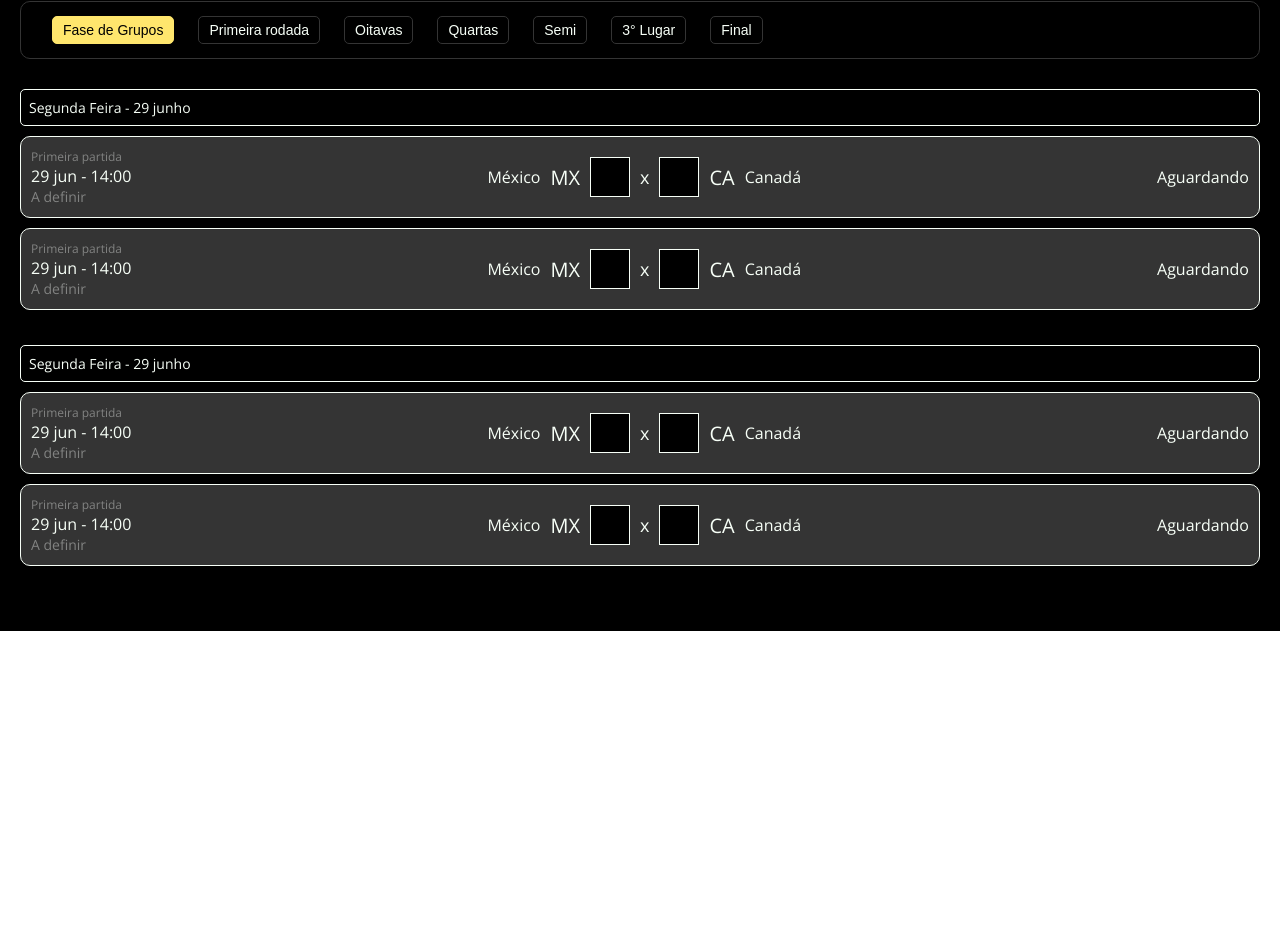
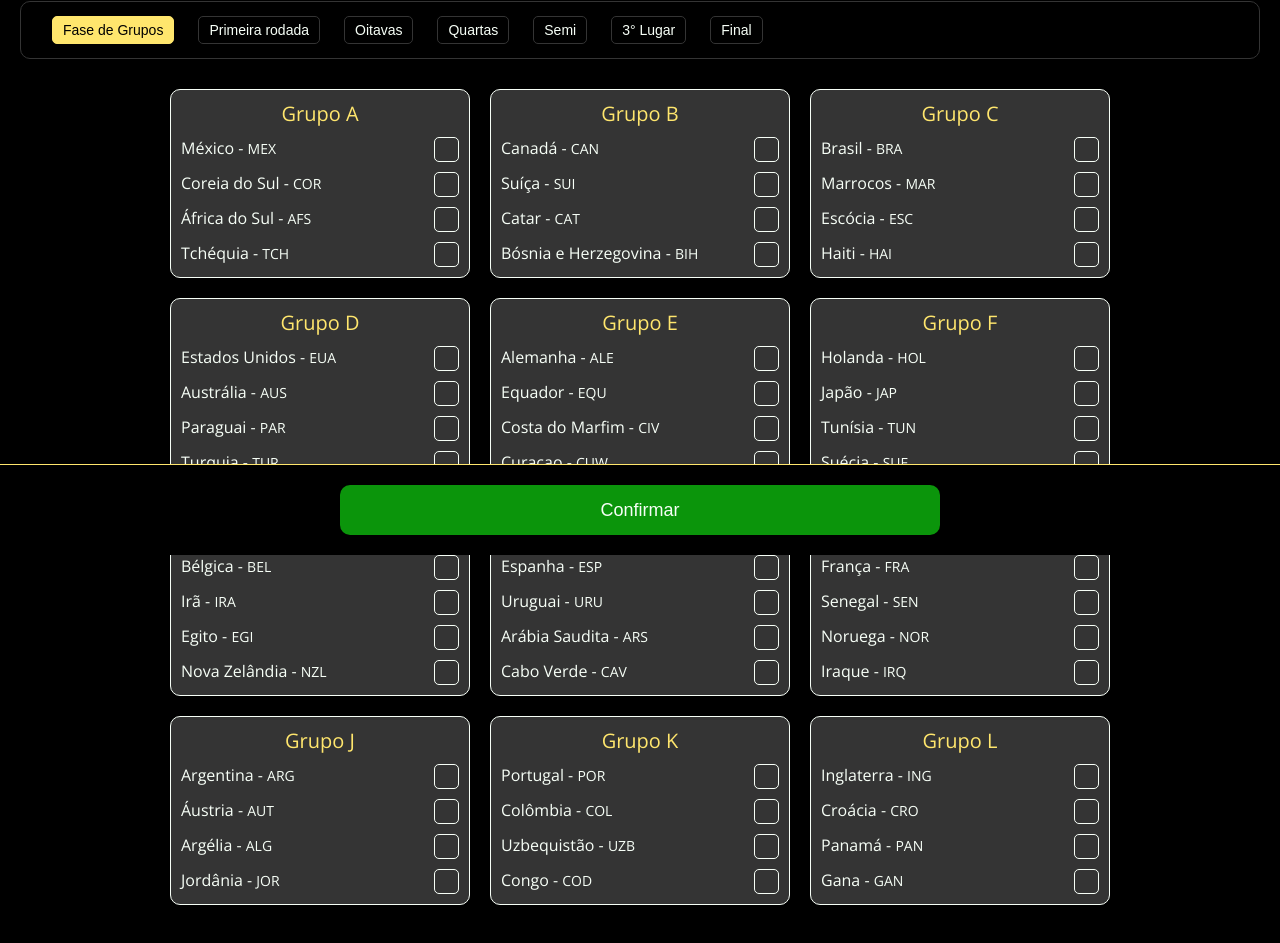
Before and after one commit to RizziSilva/bolao, a React (Vite) app: page /bolao/1 in a window 1280 px wide. Shown: the part 245-1188 px from the top of the page. Before the commit the page ends 876 px from the top, so only its background shows below. Built offline with nearby package versions, Linux system fonts and the light colour scheme; no server answers; the database is empty; sample sign-in values are in the browser's storage.

Commit message:
feat: create confirm button for user guesses

```diff
--- a/src/constants/mocks.js
+++ b/src/constants/mocks.js
@@ -4,54 +4,54 @@ export const MOCK_BOLAO = {
 };
 
 export const MOCK_TEAMS = [
-  { id: 1, name: "Mexico", acronym: "MEX", group: "A" },
-  { id: 2, name: "South Africa", acronym: "RSA", group: "A" },
-  { id: 3, name: "South Korea", acronym: "KOR", group: "A" },
-  { id: 4, name: "Czechia", acronym: "CZE", group: "A" },
-  { id: 5, name: "Canada", acronym: "CAN", group: "B" },
-  { id: 6, name: "Switzerland", acronym: "SUI", group: "B" },
-  { id: 7, name: "Qatar", acronym: "QAT", group: "B" },
-  { id: 8, name: "Bosnia and Herzegovina", acronym: "BIH", group: "B" },
-  { id: 9, name: "Brazil", acronym: "BRA", group: "C" },
-  { id: 10, name: "Morocco", acronym: "MAR", group: "C" },
-  { id: 11, name: "Scotland", acronym: "SCO", group: "C" },
+  { id: 1, name: "México", acronym: "MEX", group: "A" },
+  { id: 2, name: "Coreia do Sul", acronym: "COR", group: "A" },
+  { id: 3, name: "África do Sul", acronym: "AFS", group: "A" },
+  { id: 4, name: "Tchéquia", acronym: "TCH", group: "A" },
+  { id: 5, name: "Canadá", acronym: "CAN", group: "B" },
+  { id: 6, name: "Suíça", acronym: "SUI", group: "B" },
+  { id: 7, name: "Catar", acronym: "CAT", group: "B" },
+  { id: 8, name: "Bósnia e Herzegovina", acronym: "BIH", group: "B" },
+  { id: 9, name: "Brasil", acronym: "BRA", group: "C" },
+  { id: 10, name: "Marrocos", acronym: "MAR", group: "C" },
+  { id: 11, name: "Escócia", acronym: "ESC", group: "C" },
   { id: 12, name: "Haiti", acronym: "HAI", group: "C" },
-  { id: 13, name: "United States", acronym: "USA", group: "D" },
-  { id: 14, name: "Paraguay", acronym: "PAR", group: "D" },
-  { id: 15, name: "Australia", acronym: "AUS", group: "D" },
-  { id: 16, name: "Turkey", acronym: "TUR", group: "D" },
-  { id: 17, name: "Germany", acronym: "GER", group: "E" },
-  { id: 18, name: "Ecuador", acronym: "ECU", group: "E" },
-  { id: 19, name: "Ivory Coast", acronym: "CIV", group: "E" },
-  { id: 20, name: "Curacao", acronym: "CUW", group: "E" },
-  { id: 21, name: "Netherlands", acronym: "NED", group: "F" },
-  { id: 22, name: "Sweden", acronym: "SWE", group: "F" },
-  { id: 23, name: "Japan", acronym: "JPN", group: "F" },
-  { id: 24, name: "Tunisia", acronym: "TUN", group: "F" },
-  { id: 25, name: "Belgium", acronym: "BEL", group: "G" },
-  { id: 26, name: "Egypt", acronym: "EGY", group: "G" },
-  { id: 27, name: "Iran", acronym: "IRN", group: "G" },
-  { id: 28, name: "New Zealand", acronym: "NZL", group: "G" },
-  { id: 29, name: "Spain", acronym: "ESP", group: "H" },
-  { id: 30, name: "Uruguay", acronym: "URU", group: "H" },
-  { id: 31, name: "Saudi Arabia", acronym: "KSA", group: "H" },
-  { id: 32, name: "Cape Verde", acronym: "CPV", group: "H" },
-  { id: 33, name: "France", acronym: "FRA", group: "I" },
+  { id: 13, name: "Estados Unidos", acronym: "EUA", group: "D" },
+  { id: 14, name: "Austrália", acronym: "AUS", group: "D" },
+  { id: 15, name: "Paraguai", acronym: "PAR", group: "D" },
+  { id: 16, name: "Turquia", acronym: "TUR", group: "D" },
+  { id: 17, name: "Alemanha", acronym: "ALE", group: "E" },
+  { id: 18, name: "Equador", acronym: "EQU", group: "E" },
+  { id: 19, name: "Costa do Marfim", acronym: "CIV", group: "E" },
+  { id: 20, name: "Curaçao", acronym: "CUW", group: "E" },
+  { id: 21, name: "Holanda", acronym: "HOL", group: "F" },
+  { id: 22, name: "Japão", acronym: "JAP", group: "F" },
+  { id: 23, name: "Tunísia", acronym: "TUN", group: "F" },
+  { id: 24, name: "Suécia", acronym: "SUE", group: "F" },
+  { id: 25, name: "Bélgica", acronym: "BEL", group: "G" },
+  { id: 26, name: "Irã", acronym: "IRA", group: "G" },
+  { id: 27, name: "Egito", acronym: "EGI", group: "G" },
+  { id: 28, name: "Nova Zelândia", acronym: "NZL", group: "G" },
+  { id: 29, name: "Espanha", acronym: "ESP", group: "H" },
+  { id: 30, name: "Uruguai", acronym: "URU", group: "H" },
+  { id: 31, name: "Arábia Saudita", acronym: "ARS", group: "H" },
+  { id: 32, name: "Cabo Verde", acronym: "CAV", group: "H" },
+  { id: 33, name: "França", acronym: "FRA", group: "I" },
   { id: 34, name: "Senegal", acronym: "SEN", group: "I" },
-  { id: 35, name: "Norway", acronym: "NOR", group: "I" },
-  { id: 36, name: "Iraq", acronym: "IRQ", group: "I" },
+  { id: 35, name: "Noruega", acronym: "NOR", group: "I" },
+  { id: 36, name: "Iraque", acronym: "IRQ", group: "I" },
   { id: 37, name: "Argentina", acronym: "ARG", group: "J" },
-  { id: 38, name: "Austria", acronym: "AUT", group: "J" },
-  { id: 39, name: "Algeria", acronym: "ALG", group: "J" },
-  { id: 40, name: "Jordan", acronym: "JOR", group: "J" },
+  { id: 38, name: "Áustria", acronym: "AUT", group: "J" },
+  { id: 39, name: "Argélia", acronym: "ALG", group: "J" },
+  { id: 40, name: "Jordânia", acronym: "JOR", group: "J" },
   { id: 41, name: "Portugal", acronym: "POR", group: "K" },
-  { id: 42, name: "Colombia", acronym: "COL", group: "K" },
-  { id: 43, name: "Uzbekistan", acronym: "UZB", group: "K" },
-  { id: 44, name: "DR Congo", acronym: "COD", group: "K" },
-  { id: 45, name: "England", acronym: "ENG", group: "L" },
-  { id: 46, name: "Croatia", acronym: "CRO", group: "L" },
-  { id: 47, name: "Ghana", acronym: "GHA", group: "L" },
-  { id: 48, name: "Panama", acronym: "PAN", group: "L" },
+  { id: 42, name: "Colômbia", acronym: "COL", group: "K" },
+  { id: 43, name: "Uzbequistão", acronym: "UZB", group: "K" },
+  { id: 44, name: "Congo", acronym: "COD", group: "K" },
+  { id: 45, name: "Inglaterra", acronym: "ING", group: "L" },
+  { id: 46, name: "Croácia", acronym: "CRO", group: "L" },
+  { id: 47, name: "Panamá", acronym: "PAN", group: "L" },
+  { id: 48, name: "Gana", acronym: "GAN", group: "L" },
 ];
 
 export const MOCK_STAGES = [
--- /dev/null
+++ b/src/pages/bolao-detail/components/confirm-button/index.jsx
@@ -0,0 +1,13 @@
+import "./style.scss";
+
+export function ConfirmButton() {
+  function handleClick() {}
+
+  return (
+    <div id="confirm-button-component">
+      <button className="button" onClick={handleClick}>
+        Confirmar
+      </button>
+    </div>
+  );
+}
--- /dev/null
+++ b/src/pages/bolao-detail/components/confirm-button/style.scss
@@ -0,0 +1,29 @@
+@use "@styles" as *;
+
+#confirm-button-component {
+  align-items: center;
+  background-color: $black;
+  border-top: 1px solid $royal-gold;
+  bottom: 0;
+  display: flex;
+  justify-content: center;
+  padding: 20px;
+  position: fixed;
+  width: 100%;
+
+  > .button {
+    background-color: $dark-green;
+    border-radius: 10px;
+    border: none;
+    color: $mint-cream;
+    cursor: pointer;
+    font-size: 18px;
+    height: 50px;
+    max-width: 600px;
+    width: 100%;
+  }
+
+  @include mobile {
+    bottom: $header-height;
+  }
+}
--- a/src/pages/bolao-detail/components/group-stage-card/index.jsx
+++ b/src/pages/bolao-detail/components/group-stage-card/index.jsx
@@ -42,7 +42,7 @@ export function GroupStageCard() {
       return (
         <div key={id} className="container-team">
           <span className="name">
-            {name} - {acronym}
+            {name} - <span className="acronym">{acronym}</span>
           </span>
           <button
             className={`button ${isSelected ? "selected" : ""}`}
--- a/src/pages/bolao-detail/components/group-stage-card/style.scss
+++ b/src/pages/bolao-detail/components/group-stage-card/style.scss
@@ -37,6 +37,10 @@
       > .name {
         color: $mint-cream;
         font-size: 16px;
+
+        > .acronym {
+          font-size: 14px;
+        }
       }
 
       > .button {
--- a/src/pages/bolao-detail/components/index.js
+++ b/src/pages/bolao-detail/components/index.js
@@ -1,3 +1,4 @@
 export { Stages } from "./stages";
 export { GroupStageCard } from "./group-stage-card";
 export { Matchs } from "./matchs";
+export { ConfirmButton } from "./confirm-button";
--- a/src/pages/bolao-detail/index.jsx
+++ b/src/pages/bolao-detail/index.jsx
@@ -1,7 +1,7 @@
 import { useEffect, useState } from "react";
 import { useParams } from "react-router-dom";
 import { MOCK_BOLAO, MOCK_STAGES, MOCK_TEAMS } from "@constants";
-import { GroupStageCard, Matchs, Stages } from "./components";
+import { ConfirmButton, GroupStageCard, Matchs, Stages } from "./components";
 import "./style.scss";
 
 export function BolaoDetail() {
@@ -33,6 +33,7 @@ export function BolaoDetail() {
 
   return (
     <div id="container-my-group-id">
+      <ConfirmButton />
       <div className="container-content">
         <div className="container-upper">
           <span className="title">{bolao.name}</span>
@@ -46,8 +47,8 @@ export function BolaoDetail() {
           selectedStage={selectedStage}
           setSelectedStage={setSelectedStage}
         />
-        {/* <GroupStageCard /> */}
-        <Matchs />
+        <GroupStageCard />
+        {/* <Matchs /> */}
       </div>
     </div>
   );
--- a/src/pages/bolao-detail/style.scss
+++ b/src/pages/bolao-detail/style.scss
@@ -5,6 +5,7 @@
   display: flex;
   flex: 1;
   justify-content: center;
+  position: relative;
 
   > .container-content {
     display: flex;
@@ -51,7 +52,7 @@
   }
 
   @include mobile {
-    padding-bottom: $header-height;
+    padding-bottom: $confirm-button-height;
 
     > .container-content {
       align-items: center;
--- a/src/pages/dashboard/style.scss
+++ b/src/pages/dashboard/style.scss
@@ -26,6 +26,7 @@
     > .container-games {
       display: flex;
       flex-direction: column;
+      width: 100%;
 
       > .container-title {
         display: flex;
--- a/src/styles/_variables.scss
+++ b/src/styles/_variables.scss
@@ -8,7 +8,9 @@ $twilight-indigo: #2f3061ff;
 $royal-gold: #ffe66dff;
 $steel-blue: #6ca6c1ff;
 $light-green: #90ee90;
+$dark-green: #0b950b;
 $black: black;
 $white: white;
 $header-height: 60px;
 $clear-text: #828382;
+$confirm-button-height: 91px;
```
